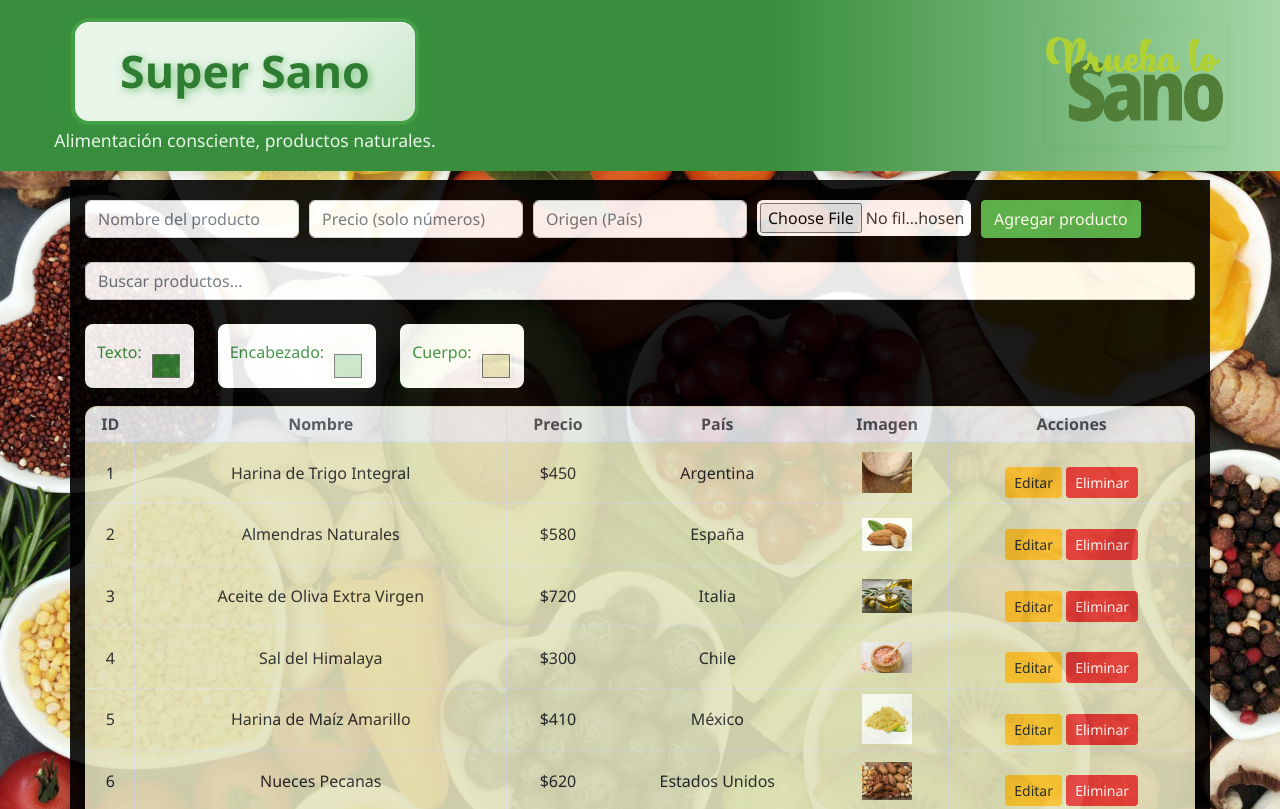
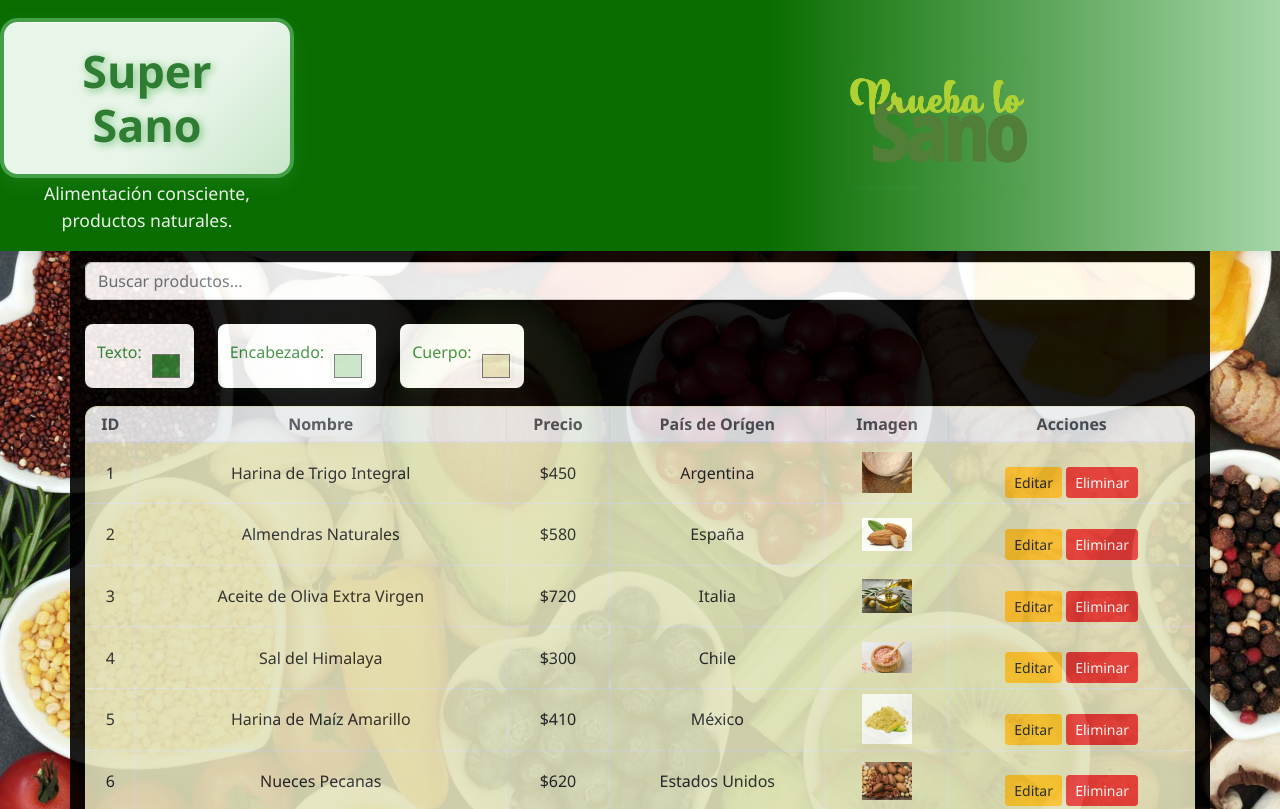
Before and after one commit to Ramiro-Mujica/Dietetica2.0, a plain HTML site: page super-sano/src/index.html in a window 1280 px wide. Shown: the top 809 px of the page. Drawn offline with nearby package versions, Linux system fonts and the light colour scheme.

Commit message:
vamos ready
arreglos en css para que el footer se vea igual que el header en cuanto al fondo

```diff
--- a/super-sano/src/css/styles.css
+++ b/super-sano/src/css/styles.css
@@ -15,7 +15,7 @@ body {
 }
 
 .header-super-sano {
-  background: linear-gradient(90deg, #388e3c 60%, #a5d6a7 100%);
+  background: linear-gradient(90deg, #096d00 60%, #a5d6a7 100%);
   color: white;
   box-shadow: 0 4px 12px rgba(0,0,0,0.10);
   position: fixed;
@@ -35,7 +35,7 @@ body {
   width: 180px;
   box-shadow: 0 2px 8px rgba(67,160,71,0.18);
   margin-left: 24px;
-  margin-right: auto;
+  margin-right: 250px;
 }
 
 
@@ -75,10 +75,10 @@ header div{
 
 
 .footer-super-sano {
-  background: linear-gradient(135deg, #0b1a0b, #66bb6a, #a5d6a7, #d0f0c0);
+  background: linear-gradient(90deg, #096d00 60%, #a5d6a7 100%);
   background-color: #e8f5e9;
   font-size: 0.95rem;
-  color: #2e7d32;
+  color: white;
   box-shadow: 0 -2px 6px rgba(0, 0, 0, 0.05);
 }
 
--- a/super-sano/src/index.html
+++ b/super-sano/src/index.html
@@ -74,7 +74,7 @@
           <th>ID</th>
           <th>Nombre</th>
           <th>Precio</th>
-          <th>País</th>
+          <th>País de Orígen</th>
           <th>Imagen</th>
           <th>Acciones</th>
         </tr>
```
